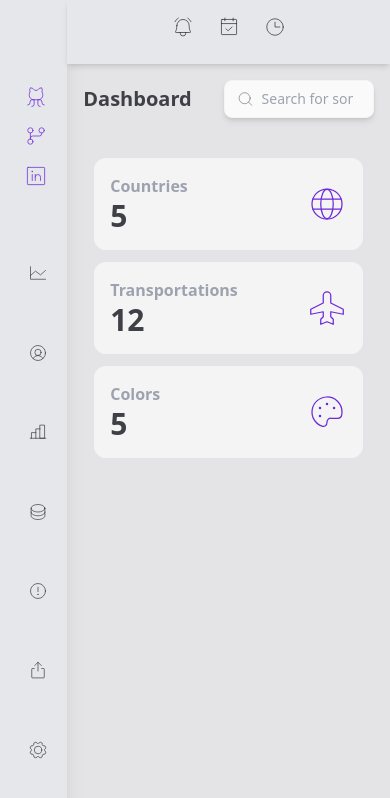
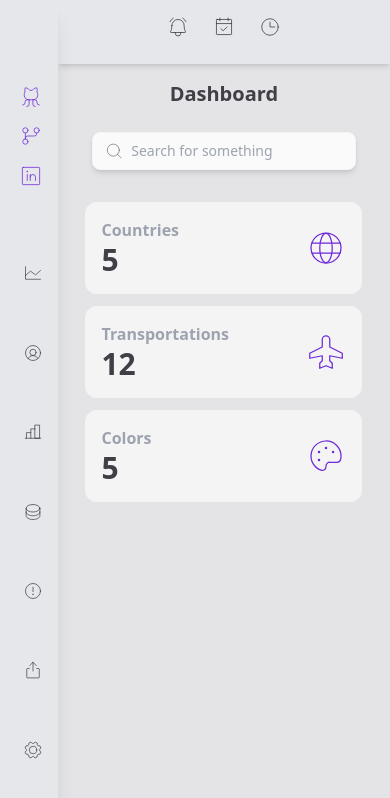
Before and after one commit to MarcelloBB/dashboard-demo, a React (Vite) app: page / in a window 390 px wide. Shown: the top 798 px of the page. Built offline with nearby package versions, Linux system fonts and the light colour scheme.

Commit message:
:sparkles: Fix Sidebar position

```diff
--- /dev/null
+++ b/src/components/Cards.jsx
@@ -0,0 +1,66 @@
+import { Airplane, Globe, Palette } from "phosphor-react"
+
+const Cards = () => (
+  <section
+    className="flex flex-col gap-3 justify-center items-center mt-6
+      text-zinc-700
+        lg:flex-row
+    ">
+
+    {/* COUNTRIES */}
+    <div
+      className="flex flex-row items-center justify-between
+        bg-zinc-100 rounded-xl w-10/12
+          md:w-8/12
+          lg:w-1/4"
+    >
+      <div className="m-4">
+        <h3 className="font-bold text-gray-400">Countries</h3>
+        <span className="text-3xl font-extrabold">5</span>
+      </div>
+      <Globe
+        className="m-4 text-violet-700"
+        size={40}
+        weight="thin"
+      />
+    </div>
+
+    {/* TRANSPORTATIONS */}
+    <div
+      className="flex flex-row items-center justify-between
+        bg-zinc-100 rounded-xl w-10/12
+          md:w-8/12
+          lg:w-1/4"
+    >
+      <div className="m-4">
+        <h3 className="font-bold text-gray-400">Transportations</h3>
+        <span className="text-3xl font-extrabold">12</span>
+      </div>
+      <Airplane
+        className="m-4 text-violet-700"
+        size={40}
+        weight="thin"
+      />
+    </div>
+
+    {/* COLORS */}
+    <div
+      className="flex flex-row items-center justify-between
+        bg-zinc-100 rounded-xl w-10/12
+          md:w-8/12
+          lg:w-1/4"
+    >
+      <div className="m-4">
+        <h3 className="font-bold text-gray-400">Colors</h3>
+        <span className="text-3xl font-extrabold">5</span>
+      </div>
+      <Palette
+        className="m-4 text-violet-700"
+        size={40}
+        weight="thin"
+      />
+    </div>
+  </section>
+)
+
+export default Cards
--- a/src/components/Dashboard.jsx
+++ b/src/components/Dashboard.jsx
@@ -1,4 +1,5 @@
 import { Airplane, Globe, Palette } from "phosphor-react"
+import Cards from "./Cards"
 import Searchbar from "./Searchbar"
 import Topbar from "./Topbar"
 
@@ -7,7 +8,7 @@ const Dashboard = () => (
     <Topbar />
 
     <div
-      className="flex flex-row items-center justify-between"
+      className="flex flex-col items-center justify-between lg:md:flex-row"
     >
       <h1
         className="font-extrabold text-xl text-zinc-700 m-4
@@ -19,62 +20,7 @@ const Dashboard = () => (
     </div>
 
     {/* CARDS */}
-    <section
-      className="flex flex-col gap-3 justify-center items-center mt-6
-        text-zinc-700
-          lg:flex-row
-    ">
-      <div
-        className="flex flex-row items-center justify-between
-          bg-zinc-100 rounded-xl w-10/12
-            md:w-8/12
-            lg:w-1/4"
-      >
-        <div className="m-4">
-          <h3 className="font-bold text-gray-400">Countries</h3>
-          <span className="text-3xl font-extrabold">5</span>
-        </div>
-        <Globe
-          className="m-4 text-violet-700"
-          size={40}
-          weight="thin"
-        />
-      </div>
-
-      <div
-        className="flex flex-row items-center justify-between
-          bg-zinc-100 rounded-xl w-10/12
-            md:w-8/12
-            lg:w-1/4"
-      >
-        <div className="m-4">
-          <h3 className="font-bold text-gray-400">Transportations</h3>
-          <span className="text-3xl font-extrabold">12</span>
-        </div>
-        <Airplane
-          className="m-4 text-violet-700"
-          size={40}
-          weight="thin"
-        />
-      </div>
-
-      <div
-        className="flex flex-row items-center justify-between
-          bg-zinc-100 rounded-xl w-10/12
-            md:w-8/12
-            lg:w-1/4"
-      >
-        <div className="m-4">
-          <h3 className="font-bold text-gray-400">Colors</h3>
-          <span className="text-3xl font-extrabold">5</span>
-        </div>
-        <Palette
-          className="m-4 text-violet-700"
-          size={40}
-          weight="thin"
-        />
-      </div>
-    </section>
+    <Cards />
   </section>
 )
 
--- a/src/components/Searchbar.jsx
+++ b/src/components/Searchbar.jsx
@@ -3,7 +3,7 @@ import { MagnifyingGlass } from "phosphor-react"
 const Searchbar = () => (
   <form
     className="flex flex-row justify-center items-center
-      px-3 m-4
+      px-3 m-2
       border border-zinc-100 rounded-lg bg-zinc-50 shadow-md
       hover:border-zinc-300
       transition-colors duration-200 ease-in
--- a/src/components/Sidebar.jsx
+++ b/src/components/Sidebar.jsx
@@ -12,9 +12,11 @@ import {
 
 const Sidebar = () => (
   <nav
-    className="flex flex-col justify-evenly items-center
-      min-h-screen w-1/5 bg-gray-200 px-2 py-10 shadow-xl
-      lg:items-start"
+    className="sticky -right-10 flex flex-col justify-evenly items-center
+      min-h-screen w-1/6 bg-gray-200 px-2 py-10 shadow-xl
+      lg:items-start
+      lg:w-1/6
+      md:w-1/12"
   >
     <div
       className="flex flex-col items-center gap-4 ml-1 mb-8
```
